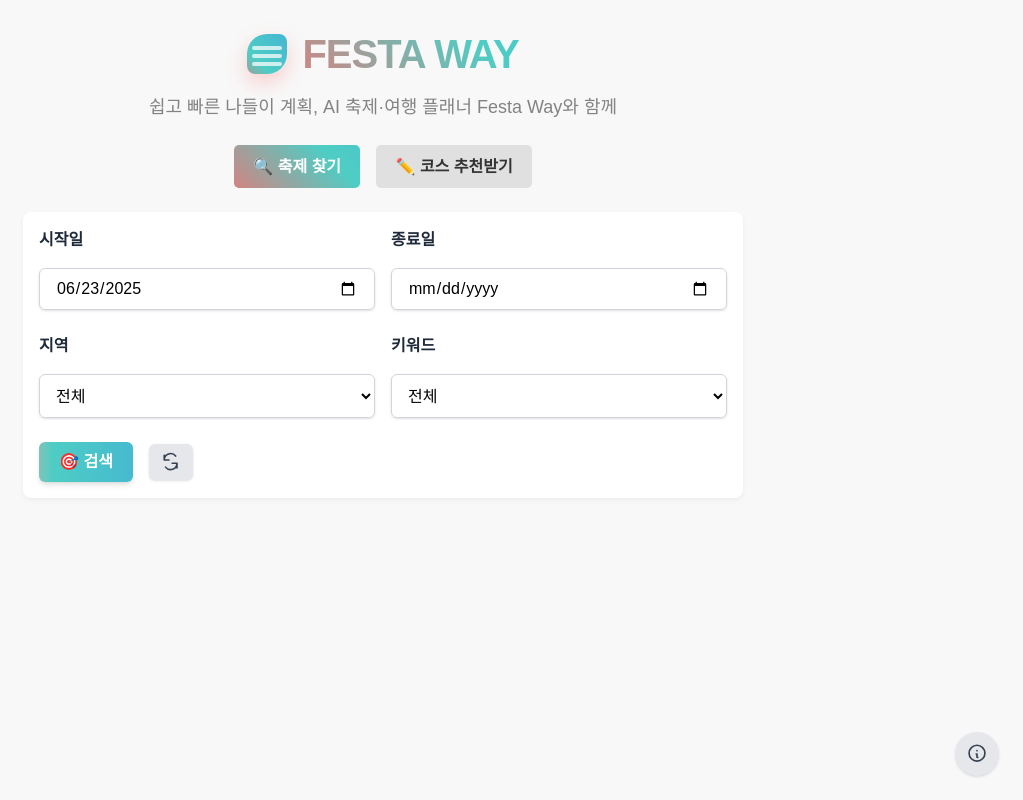
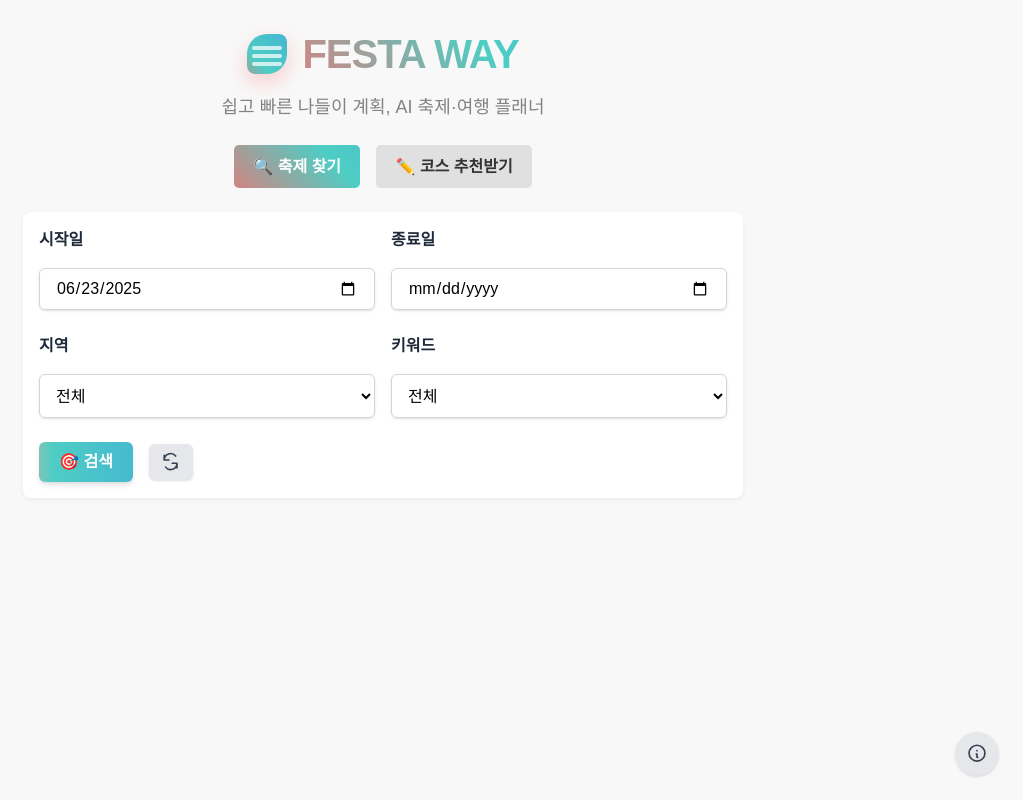
Before and after one commit to groo83/festa-way, a Next.js app: page / in a window 1280 px wide. Shown: the whole page, without its empty margins (257-1280 px from the left). Built offline with nearby package versions, Linux system fonts and the light colour scheme.

Commit message:
feat: UI 수정

```diff
--- a/components/Loding.tsx
+++ b/components/Loding.tsx
@@ -38,7 +38,7 @@ const LoadingUI: React.FC<LoadingUIProps> = ({ messages = defaultMessages }) =>
         />
       ))}
 
-      <div className="bg-white/10 backdrop-blur-lg border border-white/20 rounded-2xl p-8 sm:p-16 shadow-xl text-center space-y-6 sm:space-y-8 max-w-xs sm:max-w-md mx-4">
+      <div className="bg-white/60 backdrop-blur-lg border border-white/20 rounded-2xl rounded-t-2xl overflow-hidden p-8 sm:p-16 shadow-xl text-center space-y-6 sm:space-y-8 max-w-xs sm:max-w-md mx-4">
         {/* Logo Section */}
         <div className="logo">
           <div className="logo-icon"></div>
@@ -76,8 +76,8 @@ const LoadingUI: React.FC<LoadingUIProps> = ({ messages = defaultMessages }) =>
           margin-bottom: 8px;
         }
         .logo-icon {
-          width: 32px;
-          height: 32px;
+          width: 38px;
+          height: 38px;
           sm-width: 40px;
           sm-height: 40px;
           background: linear-gradient(45deg, #ff6b6b, #4ecdc4, #45b7d1, #96ceb4);
--- a/pages/index.tsx
+++ b/pages/index.tsx
@@ -142,7 +142,7 @@ export default function Home() {
             <div className="logo-icon"></div>
             <div className="logo-text">FESTA WAY</div>
         </div>
-        <div className="tagline">쉽고 빠른 나들이 계획, AI 축제·여행 플래너 Festa Way와 함께</div>
+        <div className="tagline">쉽고 빠른 나들이 계획, AI 축제·여행 플래너</div>
         <div className="tabs">
           <button onClick={() => setActiveTab('search')} className={`tab-btn ${activeTab === 'search' ? 'active-tab' : ''}`}>🔍 축제 찾기</button>
           <button onClick={() => setActiveTab('recommend')} className={`tab-btn ${activeTab === 'recommend' ? 'active-tab' : ''}`}>✏️ 코스 추천받기</button>
```
